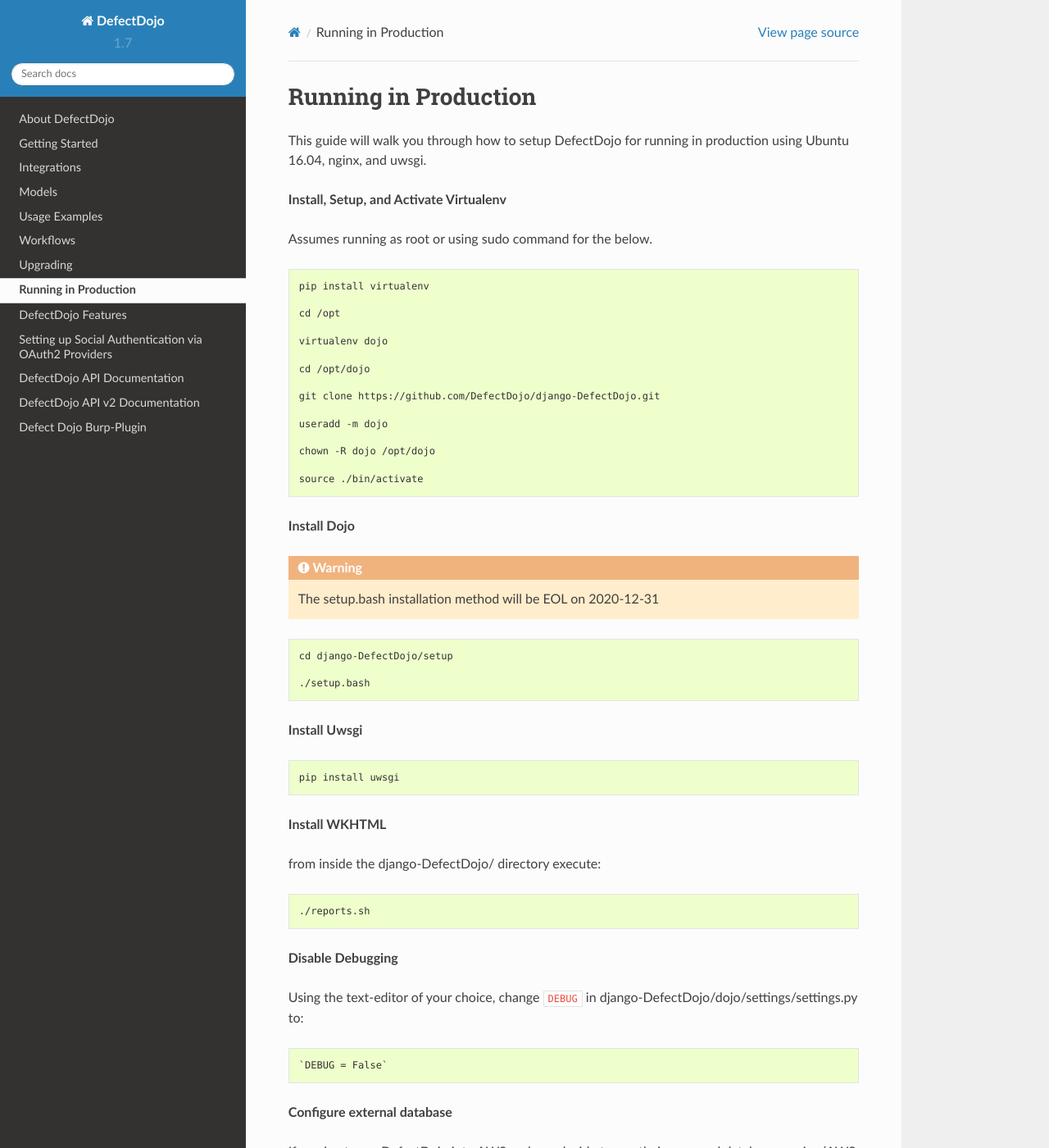
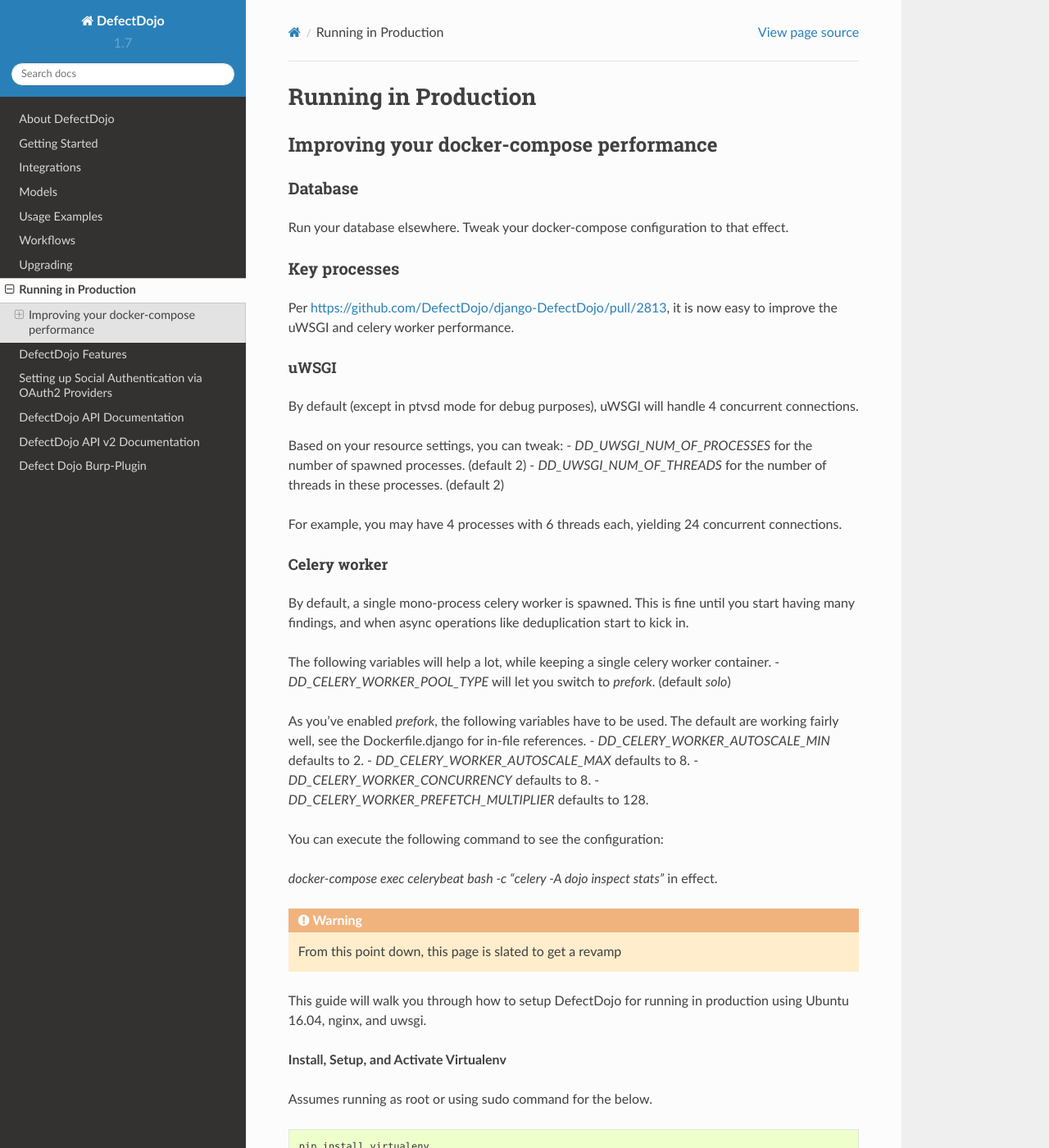
Before and after one commit to DefectDojo/Documentation, a Sphinx documentation site: the page built from docs/running-in-production.rst, in a window 1280 px wide and 1400 px high. Shown: the whole window at 82% size. Built offline with Sphinx 7.4.7 and the Read the Docs theme 2.0.0, drawn with Linux system fonts in a browser that asks for light colours.

Commit message:
perf tips

```diff
--- a/docs/running-in-production.rst
+++ b/docs/running-in-production.rst
@@ -1,5 +1,47 @@
 Running in Production
 =====================
+
+Improving your docker-compose performance
+-----------------------------------------
+
+Database
+^^^^^^^^
+Run your database elsewhere. Tweak your docker-compose configuration to that effect.
+
+Key processes
+^^^^^^^^^^^^^
+Per https://github.com/DefectDojo/django-DefectDojo/pull/2813, it is now easy to improve the uWSGI and celery worker performance.
+
+uWSGI
+"""""
+By default (except in ptvsd mode for debug purposes), uWSGI will handle 4 concurrent connections.
+
+Based on your resource settings, you can tweak:
+- `DD_UWSGI_NUM_OF_PROCESSES` for the number of spawned processes. (default 2)
+- `DD_UWSGI_NUM_OF_THREADS` for the number of threads in these processes. (default 2)
+
+For example, you may have 4 processes with 6 threads each, yielding 24 concurrent connections.
+
+Celery worker
+"""""""""""""
+By default, a single mono-process celery worker is spawned. This is fine until you start having many findings, and when async operations like deduplication start to kick in.
+
+The following variables will help a lot, while keeping a single celery worker container.
+- `DD_CELERY_WORKER_POOL_TYPE` will let you switch to `prefork`. (default `solo`)
+
+As you've enabled `prefork`, the following variables have to be used. The default are working fairly well, see the Dockerfile.django for in-file references.
+- `DD_CELERY_WORKER_AUTOSCALE_MIN` defaults to 2.
+- `DD_CELERY_WORKER_AUTOSCALE_MAX` defaults to 8.
+- `DD_CELERY_WORKER_CONCURRENCY` defaults to 8.
+- `DD_CELERY_WORKER_PREFETCH_MULTIPLIER` defaults to 128.
+
+You can execute the following command to see the configuration:
+
+`docker-compose exec celerybeat bash -c "celery -A dojo inspect stats"` in effect.
+
+
+.. warning::
+   From this point down, this page is slated to get a revamp
 
 This guide will walk you through how to setup DefectDojo for running in production using Ubuntu 16.04, nginx, and uwsgi.
 
```
